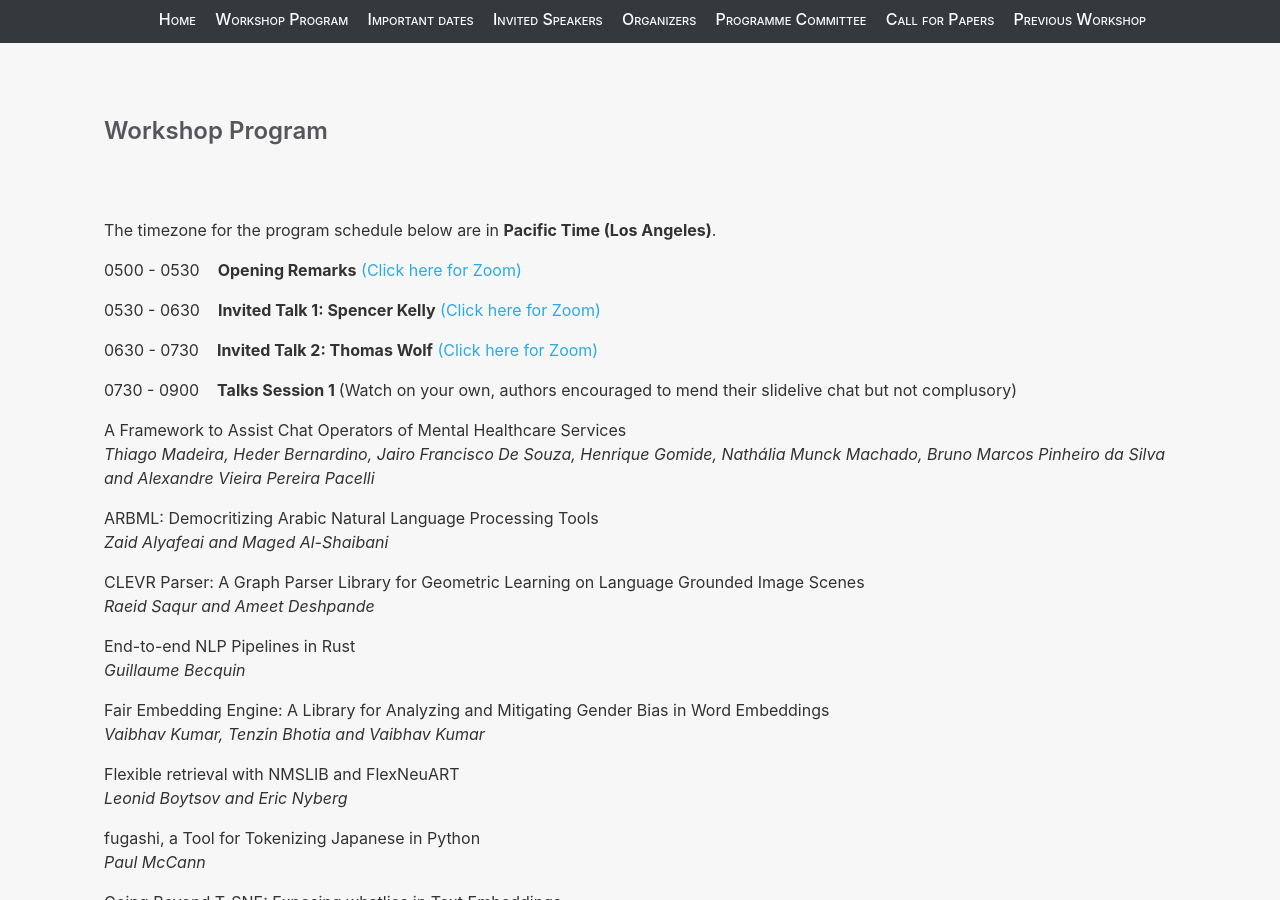
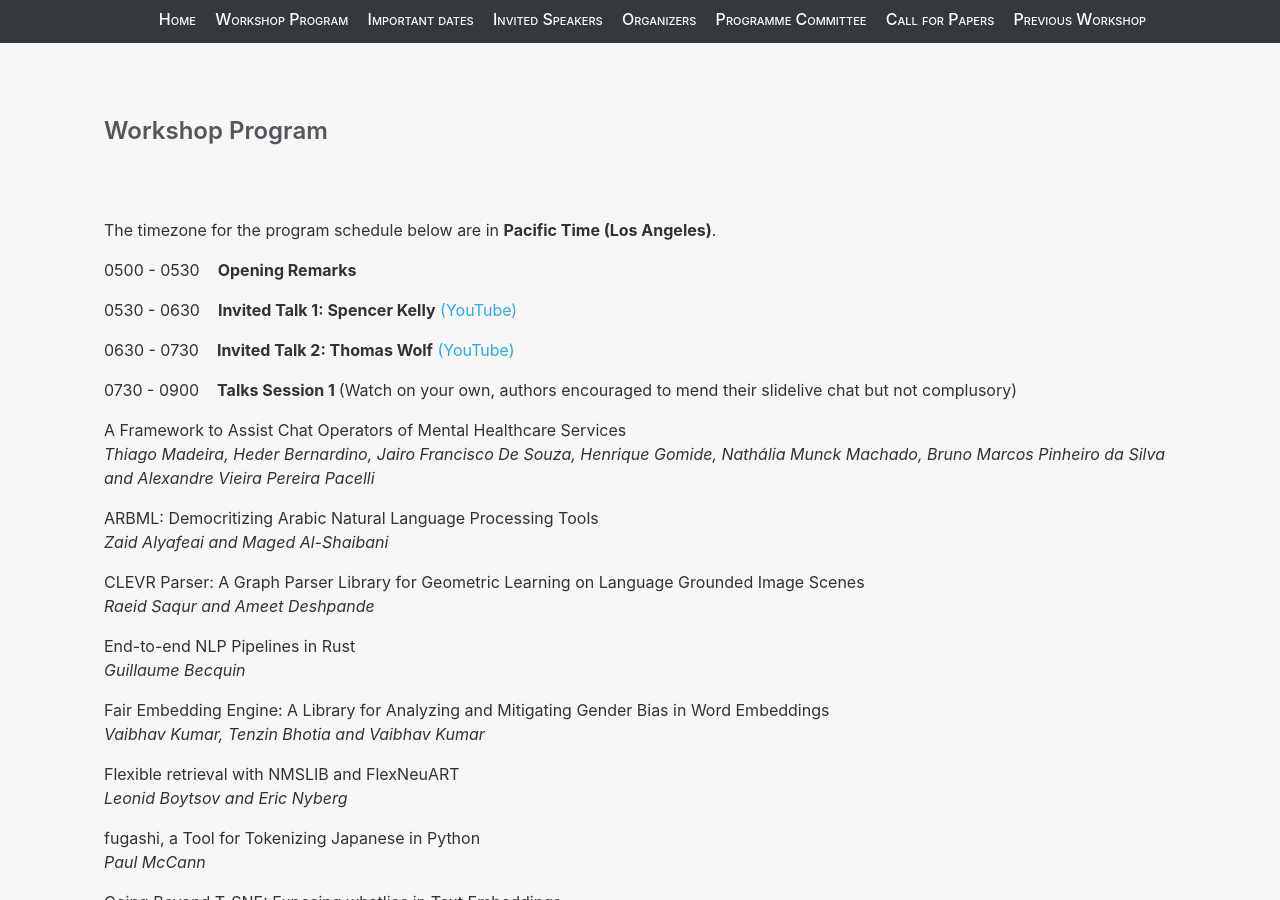
Before and after one commit to nlposs/nlposs.github.io, a Jekyll site: the page built from 2020/index.md, in a window 1280 px wide and 900 px high, scrolled down 4618 px. Built offline with Jekyll 4.4.1, drawn with Linux system fonts in a browser that asks for light colours.

Commit message:
Update index.md

```diff
--- a/2020/index.md
+++ b/2020/index.md
@@ -133,11 +133,11 @@ In this talk I’ll start by introducing the recent breakthroughs in NLP that re
 
 The timezone for the program schedule below are in **Pacific Time (Los Angeles)**.
 
-<p>0500 - 0530	&nbsp;&nbsp; <strong>Opening Remarks</strong> <a href="https://mit.zoom.us/j/96463506487">(Click here for Zoom)</a> </p>
+<p>0500 - 0530	&nbsp;&nbsp; <strong>Opening Remarks</strong> </p>
 
-<p>0530 - 0630	&nbsp;&nbsp; <strong>Invited Talk 1: Spencer Kelly</strong> <a href="https://mit.zoom.us/j/96463506487">(Click here for Zoom)</a>  </p>
+<p>0530 - 0630	&nbsp;&nbsp; <strong>Invited Talk 1: Spencer Kelly</strong> <a href="https://www.youtube.com/watch?v=tmqyBiW1JWU">(YouTube)</a>  </p>
 
-<p>0630 - 0730 &nbsp;&nbsp; <strong>Invited Talk 2: Thomas Wolf</strong> <a href="https://mit.zoom.us/j/92021470116">(Click here for Zoom)</a> </p>
+<p>0630 - 0730 &nbsp;&nbsp; <strong>Invited Talk 2: Thomas Wolf</strong> <a href="https://www.youtube.com/watch?v=h059DCV2Nec">(YouTube)</a> </p>
 
 <p>0730 - 0900 &nbsp;&nbsp; <strong>Talks Session 1 </strong> (Watch on your own, authors encouraged to mend their slidelive chat but not complusory)</p>
 
```
